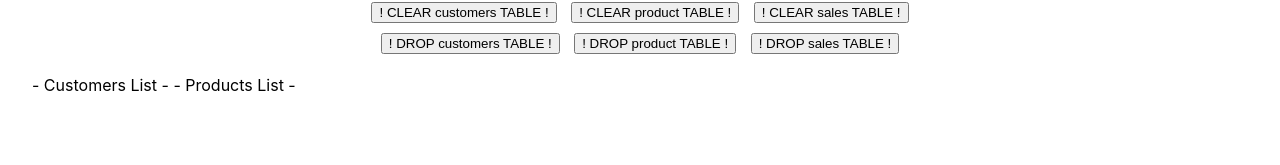
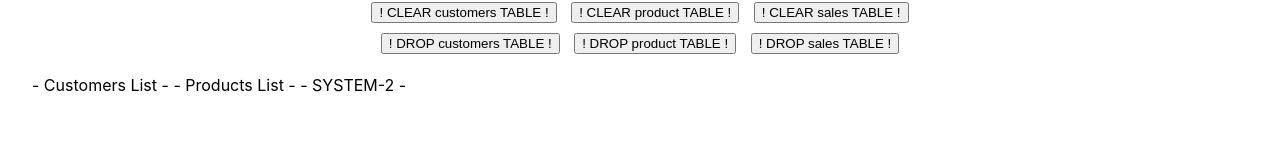
Before and after one commit to ZarNizza/next-sotm, a Next.js app: page /sys in a window 1280 px wide. Shown: the part 438-603 px from the top of the page. Built offline with nearby package versions, Linux system fonts and the light colour scheme; no server answers.

Commit message:
sys - add sys2 link

```diff
--- a/pages/sys.tsx
+++ b/pages/sys.tsx
@@ -48,9 +48,7 @@ const Home: NextPage = () => {
       .then((res) => {
         console.log('SYS: DB-C-drop = OK', res)
       })
-      .catch((error) =>
-        console.log('! SYS: DB-C-drop error - ', error.message)
-      )
+      .catch((error) => console.log('! SYS: DB-C-drop error - ', error.message))
   }
   function dropSalesHandler() {
     fetch('/api/sys', { method: 'POST', body: 'drop_Sales' })
@@ -58,9 +56,7 @@ const Home: NextPage = () => {
       .then((res) => {
         console.log('SYS: DB-S-drop = OK', res)
       })
-      .catch((error) =>
-        console.log('! SYS: DB-S-drop error - ', error.message)
-      )
+      .catch((error) => console.log('! SYS: DB-S-drop error - ', error.message))
   }
   function dropProductHandler() {
     fetch('/api/sys', { method: 'POST', body: 'drop_Prod' })
@@ -245,17 +241,14 @@ const Home: NextPage = () => {
             <button onClick={clearSalesHandler}>! CLEAR sales TABLE !</button>
           </div>
           <div className={styles.sysButton}>
-            <button onClick={dropUsersHandler}>
-              ! DROP customers TABLE !
-            </button>{' '}
-            <button onClick={dropProductHandler}>
-              ! DROP product TABLE !
-            </button>{' '}
+            <button onClick={dropUsersHandler}>! DROP customers TABLE !</button>{' '}
+            <button onClick={dropProductHandler}>! DROP product TABLE !</button>{' '}
             <button onClick={dropSalesHandler}>! DROP sales TABLE !</button>
           </div>
         </main>
         <Link href="/users"> - Customers List - </Link>{' '}
         <Link href="/products"> - Products List - </Link>
+        <Link href="/sys2"> - SYSTEM-2 - </Link>
         <p> </p>
       </div>
     </Layout>
```
